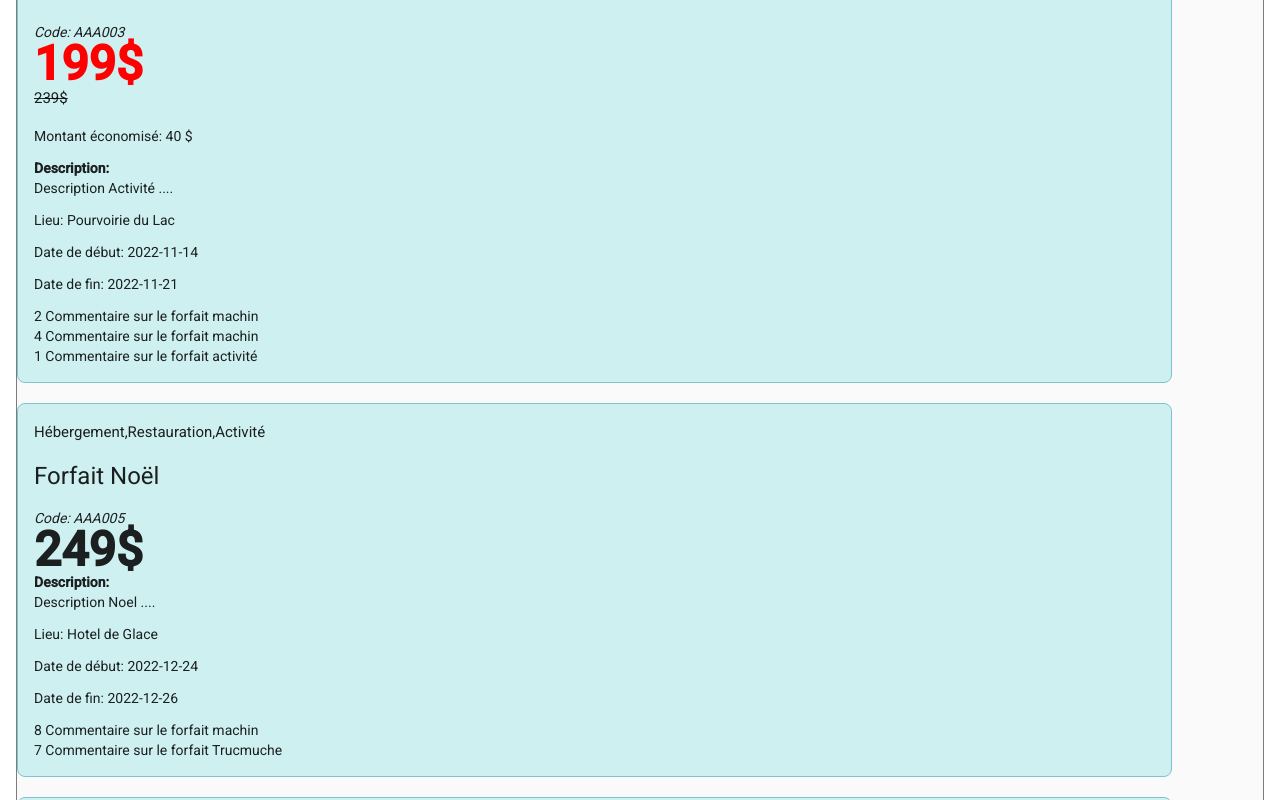
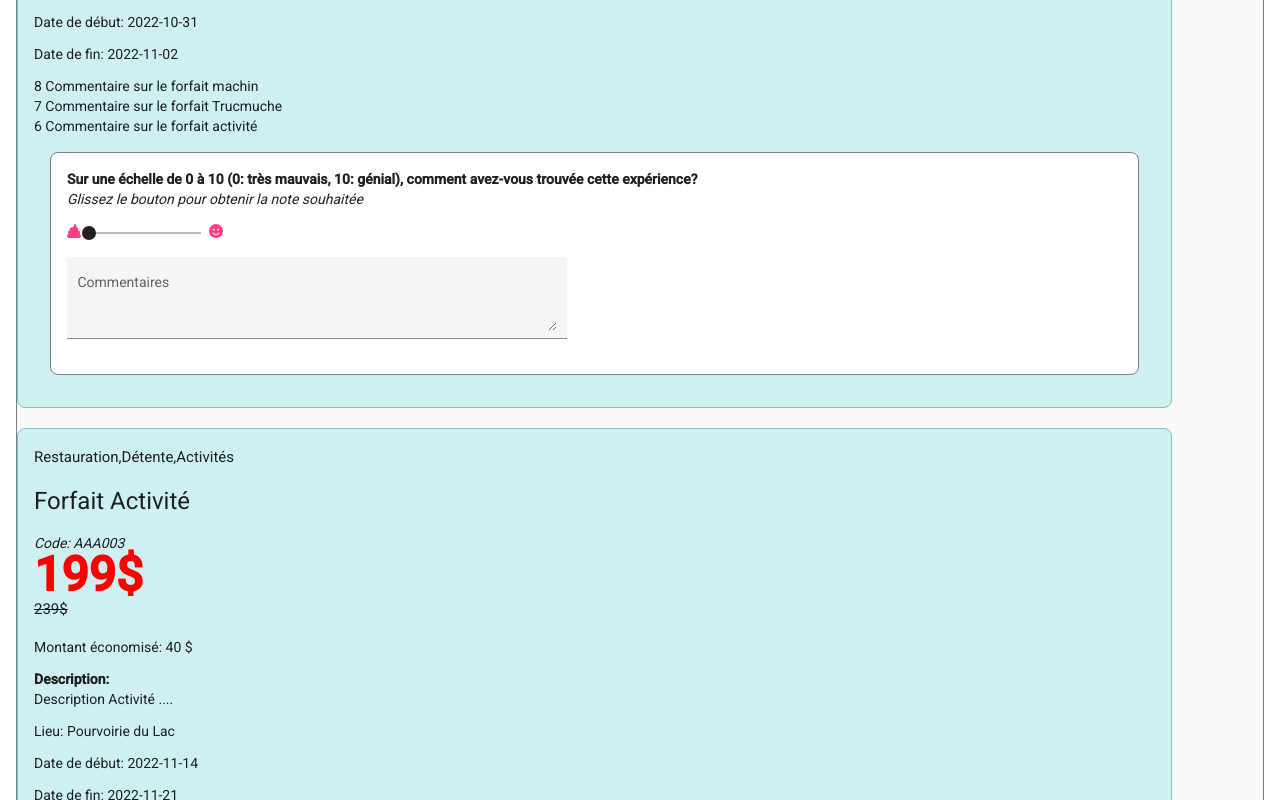
Before and after one commit to angelayke/PRGM-Web3-exercice-forfaiterie, an Angular app: page / in a window 1280 px wide. Shown: the part 1600-2400 px from the top of the page. Built offline with nearby package versions, Linux system fonts and the light colour scheme.

Commit message:
deplacement du component formulaire forfait mais des elements ont disparu....

```diff
--- a/package.json
+++ b/package.json
@@ -20,6 +20,9 @@
     "@angular/platform-browser": "^14.2.0",
     "@angular/platform-browser-dynamic": "^14.2.0",
     "@angular/router": "^14.2.0",
+    "@fortawesome/angular-fontawesome": "^0.10.2",
+    "@fortawesome/fontawesome-svg-core": "^6.2.1",
+    "@fortawesome/free-solid-svg-icons": "^6.2.1",
     "hammerjs": "^2.0.8",
     "rxjs": "~7.5.0",
     "tslib": "^2.3.0",
--- a/src/app/app-routing.module.ts
+++ b/src/app/app-routing.module.ts
@@ -6,10 +6,11 @@ import { ListeEtsHotelwhynotComponent } from './liste-ets-hotelwhynot/liste-ets-
 import { ListeEtsPourvoiriedulacComponent } from './liste-ets-pourvoiriedulac/liste-ets-pourvoiriedulac.component';
 import { ListeEtsHoteldeglaceComponent } from './liste-ets-hoteldeglace/liste-ets-hoteldeglace.component';
 import { TableauForfaitsComponent } from './tableau-forfaits/tableau-forfaits.component';
+import { GestionForfaitsComponent } from './gestion-forfaits/gestion-forfaits.component';
 
 const routes: Routes = [
   { path: '', component: ListeForfaitsComponent },
-  { path: 'forfaits', component: TableauForfaitsComponent },
+  { path: 'forfaits', component: GestionForfaitsComponent },
   //{ path: 'categories', component: ListeForfaitsComponent },
   { path: 'hotelwhynot', component: ListeEtsHotelwhynotComponent },
   { path: 'pourvoirielac', component: ListeEtsPourvoiriedulacComponent },
--- a/src/app/app.module.ts
+++ b/src/app/app.module.ts
@@ -23,6 +23,8 @@ import {MatButtonModule} from '@angular/material/button';
 
 import {MatTableModule} from '@angular/material/table';
 import {MatPaginatorModule} from '@angular/material/paginator';
+import { FontAwesomeModule } from '@fortawesome/angular-fontawesome';
+
 
 
 import { AppRoutingModule } from './app-routing.module';
@@ -88,7 +90,8 @@ import { GestionForfaitsComponent } from './gestion-forfaits/gestion-forfaits.co
     MatListModule,
     MatButtonModule,
     MatTableModule,
-    MatPaginatorModule
+    MatPaginatorModule,
+    FontAwesomeModule
   ],
   providers: [ {provide:LOCALE_ID, useValue:'fr-CA'}],
   bootstrap: [AppComponent]
--- a/src/app/forfait/forfait.component.html
+++ b/src/app/forfait/forfait.component.html
@@ -16,4 +16,6 @@
     <div>
         <div *ngFor="let f of forfait?.avis">{{f.note}} {{f.commentaires}}</div>
     </div>
+
+    <app-formulaire-avis></app-formulaire-avis>
 </div>
--- a/src/app/formulaire-avis/formulaire-avis.component.css
+++ b/src/app/formulaire-avis/formulaire-avis.component.css
@@ -1,6 +1,5 @@
 :host{
     display: block;
-    background-color: bisque;
     padding: 1rem;
 }
 
@@ -10,3 +9,7 @@
     border: 1px solid grey;
     border-radius: 0.5rem;
 }
+
+fa-icon {
+    color:#ff4081;
+}
--- a/src/app/formulaire-avis/formulaire-avis.component.html
+++ b/src/app/formulaire-avis/formulaire-avis.component.html
@@ -1,7 +1,8 @@
 
 <div class="form">
-  <label>Sur une échelle de 0 à 10 (0: très mauvais, 10: génial), <br> comment avez-vous trouvée cette expérience? </label>
+  <label><strong>Sur une échelle de 0 à 10 (0: très mauvais, 10: génial), comment avez-vous trouvée cette expérience?</strong>  <br><em>Glissez le bouton pour obtenir la note souhaitée</em></label>
   <br>
+  <fa-icon [icon]="faPoop"></fa-icon>
   <mat-slider
     thumbLabel
     [displayWith]="formatLabel"
@@ -10,9 +11,11 @@
     min="0"
     max="100"
     aria-label="units"></mat-slider>
+
+    <fa-icon [icon]="faFaceSmile"></fa-icon>
   <br>
   <mat-form-field appearance="fill" class="textarea-form">
       <mat-label>Commentaires</mat-label>
-      <textarea matInput rows="5" cols="40" class="textarea-full-width"></textarea>
+      <textarea matInput rows="3" class="textarea-full-width"></textarea>
   </mat-form-field>
 </div>
--- a/src/app/formulaire-avis/formulaire-avis.component.ts
+++ b/src/app/formulaire-avis/formulaire-avis.component.ts
@@ -1,4 +1,7 @@
 import { Component, OnInit } from '@angular/core';
+import { faFaceSmile } from '@fortawesome/free-solid-svg-icons';
+import { faPoop } from '@fortawesome/free-solid-svg-icons';
+
 
 @Component({
   selector: 'app-formulaire-avis',
@@ -14,6 +17,9 @@ export class FormulaireAvisComponent implements OnInit {
     return value;
   }
 
+  faFaceSmile = faFaceSmile;
+  faPoop = faPoop;
+
   constructor() { }
 
   ngOnInit(): void {
--- a/src/app/formulaire-forfait/formulaire-forfait.component.html
+++ b/src/app/formulaire-forfait/formulaire-forfait.component.html
@@ -1,3 +1,4 @@
+<div>
 <div class="form">
   <mat-card>
     <mat-card-content>
@@ -61,7 +62,7 @@
       <input matStartDate placeholder="Start date">
       <input matEndDate placeholder="End date">
     </mat-date-range-input>
-    <mat-hint>MM/DD/YYYY – MM/DD/YYYY</mat-hint>
+    <mat-hint>MM/DD/YYYY - MM/DD/YYYY</mat-hint>
     <mat-datepicker-toggle matSuffix [for]="rangePicker"></mat-datepicker-toggle>
     <mat-date-range-picker #rangePicker>
       <mat-date-range-picker-actions>
--- a/src/app/gestion-forfaits/gestion-forfaits.component.html
+++ b/src/app/gestion-forfaits/gestion-forfaits.component.html
@@ -1 +1,6 @@
-<p>gestion-forfaits works!</p>
+<div class="container">
+  <h1>GESTION DE FORFAITS</h1>
+  <app-tableau-forfaits></app-tableau-forfaits>
+
+  <app-formulaire-forfait></app-formulaire-forfait>
+</div>
--- a/src/app/liste-forfaits/liste-forfaits.component.html
+++ b/src/app/liste-forfaits/liste-forfaits.component.html
@@ -22,11 +22,7 @@
     Choix de type de forfait: {{categorie}} {{etablissement}}
   </div>
   <app-forfait *ngFor="let f of forfaits" [forfait]="f"></app-forfait>
-  <app-formulaire-forfait></app-formulaire-forfait>
-  <app-formulaire-avis></app-formulaire-avis>
+
+
 </mat-drawer-container>
 </div>
-<!--
-<div>
-  <app-tableau-forfaits></app-tableau-forfaits>
-</div>-->
--- a/src/app/mock-forfaits.ts
+++ b/src/app/mock-forfaits.ts
@@ -75,7 +75,7 @@ export const FORFAITS: Forfait[] = [
         nom: 'Forfait Noël',
         description: 'Description Noel ....',
         code: 'AAA005',
-        categories:['Hébergement', 'Restauration', 'Activité'],
+        categories:['Hébergement', 'Restauration', 'Activités'],
         etablissement: ETABLISSEMENTS[1],
         dateDebut: '2022-12-24',
         dateFin: '2022-12-26',
@@ -107,7 +107,7 @@ export const FORFAITS: Forfait[] = [
         nom: 'Forfait Route des vins',
         description: 'Description Routes des vins, dégustations, parcours de quelques vignobles, 2 nuits dans un des vignobles ....',
         code: 'AAA006',
-        categories:['Hébergement', 'Restauration', 'Activité intérieure'],
+        categories:['Hébergement', 'Restauration', 'Activités'],
         etablissement: ETABLISSEMENTS[0],
         dateDebut: '2023-06-16',
         dateFin: '2023-06-19',
@@ -123,7 +123,7 @@ export const FORFAITS: Forfait[] = [
         nom: 'Forfait St-valentin',
         description: 'Profitez d une belle soirée à deux pour déguster notre table dhôte de 5 services, Souper sur bateau mouche pour 2 personnes ....',
         code: 'AAA007',
-        categories:[ 'Restauration'],
+        categories:[ 'Restauration, Activités'],
         dateDebut: '2023-02-14',
         dateFin: '2023-11-14',
         prix: 149,
--- a/src/styles.css
+++ b/src/styles.css
@@ -1,5 +1,10 @@
 /* You can add global styles to this file, and also import other style files */
 @import "~@angular/material/prebuilt-themes/indigo-pink.css";
+
+.container {
+    max-width: 90%;
+    margin: auto;
+}
 
 .flex-container {
   display: flex;
@@ -9,11 +14,20 @@
   display: flex;
   justify-content: space-between;
 }
+
 body {
   margin: 0;
 }
-html, body { height: 100%; }
-body { margin: 0; font-family: Roboto, "Helvetica Neue", sans-serif; }
+
+html,
+body {
+  height: 100%;
+}
+
+body {
+  margin: 0;
+  font-family: Roboto, "Helvetica Neue", sans-serif;
+}
 
 .color {
   color: red;
```
Also changed, not shown: 1 other file (tests, documents, lock files or other folders). Lines whose indentation alone changed are shown as unchanged.
